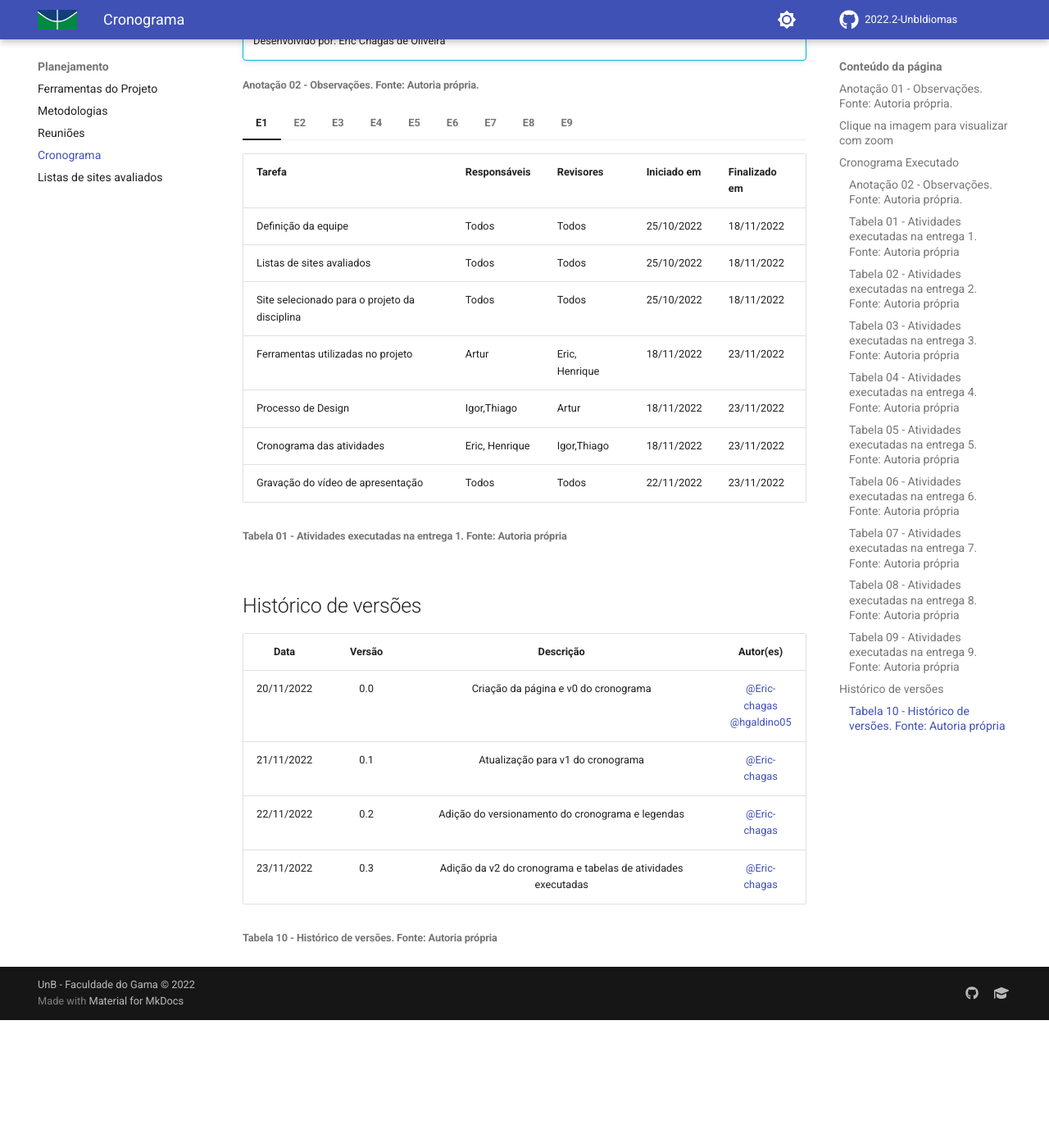
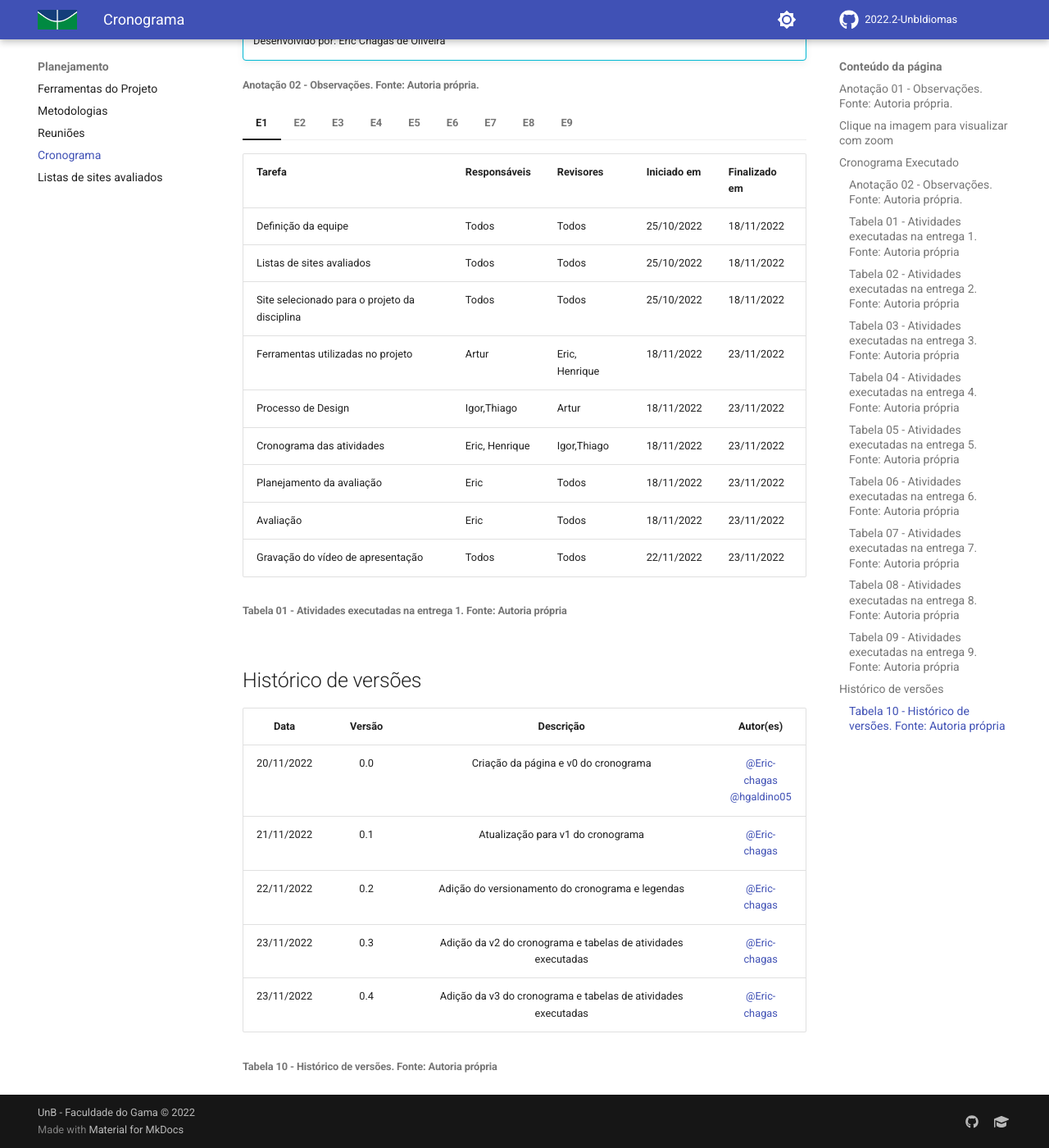
Before and after one commit to edudsan/2022.2-UnbIdiomas, an MkDocs documentation site: the page built from docs/Planejamento/roadmap.md, in a window 1280 px wide and 1400 px high, scrolled down 1456 px. Shown: the whole window at 82% size. Built offline with MkDocs 1.6.1 and Material for MkDocs 9.7.7, drawn with Linux system fonts in a browser that asks for light colours; comment, search, counter and statistics services are not loaded; before the commit the page ends 2700 px from its top, so only the background shows below that.

Commit message:
Updated roadmap

```diff
--- a/docs/Planejamento/roadmap.md
+++ b/docs/Planejamento/roadmap.md
@@ -15,11 +15,18 @@
 
 #### Clique na imagem para visualizar com zoom
 
+=== "V3"
+
+      <figure markdown>
+        ![Cronograma V2](../assets/img/roadmapV3.png)
+        <figcaption>Figura 01 - Cronograma do projeto. Fonte: Autoria própria</figcaption>
+      </figure>
+
 === "V2"
 
       <figure markdown>
         ![Cronograma V2](../assets/img/roadmapV2.png)
-        <figcaption>Figura 01 - Cronograma do projeto. Fonte: Autoria própria</figcaption>
+        <figcaption>Figura 02 - v2 Cronograma do projeto. Fonte: Autoria própria</figcaption>
       </figure>
 
 
@@ -27,14 +34,14 @@
 
       <figure markdown>
         ![Cronograma V1](../assets/img/roadmapV1.png)
-        <figcaption>Figura 02 - v1 Cronograma do projeto. Fonte: Autoria própria</figcaption>
+        <figcaption>Figura 03 - v1 Cronograma do projeto. Fonte: Autoria própria</figcaption>
       </figure>
 
 === "V0"
 
       <figure markdown>
         ![Cronograma V0](../assets/img/roadmapV0.png)
-        <figcaption>Figura 03 - v0 do cronograma do projeto. Fonte: Autoria própria</figcaption>
+        <figcaption>Figura 04 - v0 do cronograma do projeto. Fonte: Autoria própria</figcaption>
       </figure>
 
 ## Cronograma Executado
@@ -59,6 +66,8 @@
       | Ferramentas utilizadas no projeto             | Artur            | Eric, Henrique | 18/11/2022      | 23/11/2022        |
       | Processo de Design                            | Igor,Thiago      | Artur          | 18/11/2022      | 23/11/2022        |
       | Cronograma das atividades                     | Eric, Henrique   | Igor,Thiago    | 18/11/2022      | 23/11/2022        |
+      | Planejamento da avaliação                     | Eric             | Todos          | 18/11/2022      | 23/11/2022        |
+      | Avaliação                                     | Eric             | Todos          | 18/11/2022      | 23/11/2022        |
       | Gravação do vídeo de apresentação             | Todos            | Todos          | 22/11/2022      | 23/11/2022        |
 
     ###### Tabela 01 - Atividades executadas na entrega 1. Fonte: Autoria própria
@@ -159,5 +168,6 @@
 | 21/11/2022 |  0.1   |               Atualização para v1 do cronograma               |                          [@Eric-chagas](https://github.com/Eric-chagas)                          |
 | 22/11/2022 |  0.2   |       Adição do versionamento do cronograma e legendas        |                          [@Eric-chagas](https://github.com/Eric-chagas)                          |
 | 23/11/2022 |  0.3   | Adição da v2 do cronograma e tabelas de atividades executadas |                          [@Eric-chagas](https://github.com/Eric-chagas)                          |
+| 23/11/2022 |  0.4   | Adição da v3 do cronograma e tabelas de atividades executadas |                          [@Eric-chagas](https://github.com/Eric-chagas)                          |
 
 ###### Tabela 10 - Histórico de versões. Fonte: Autoria própria
```
Also changed, not shown: docs/assets/img/roadmapV3.png (added).
